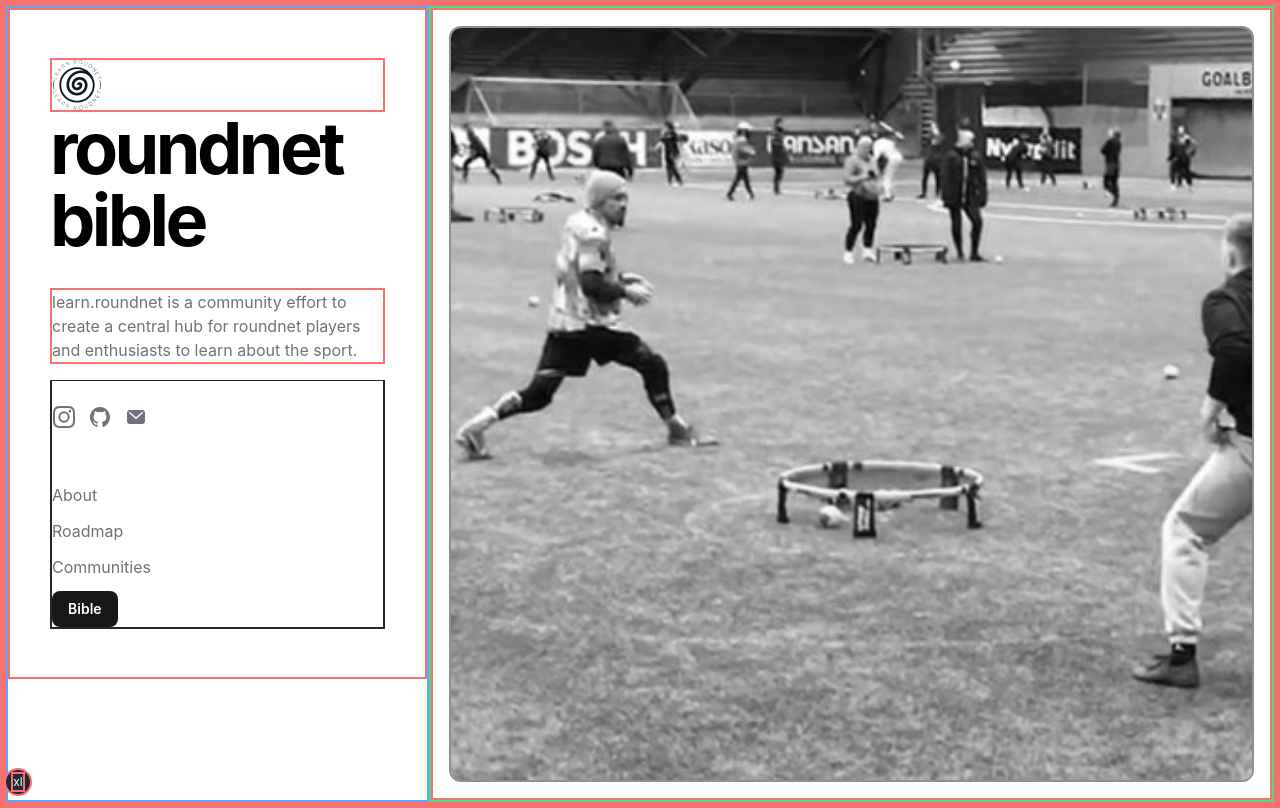
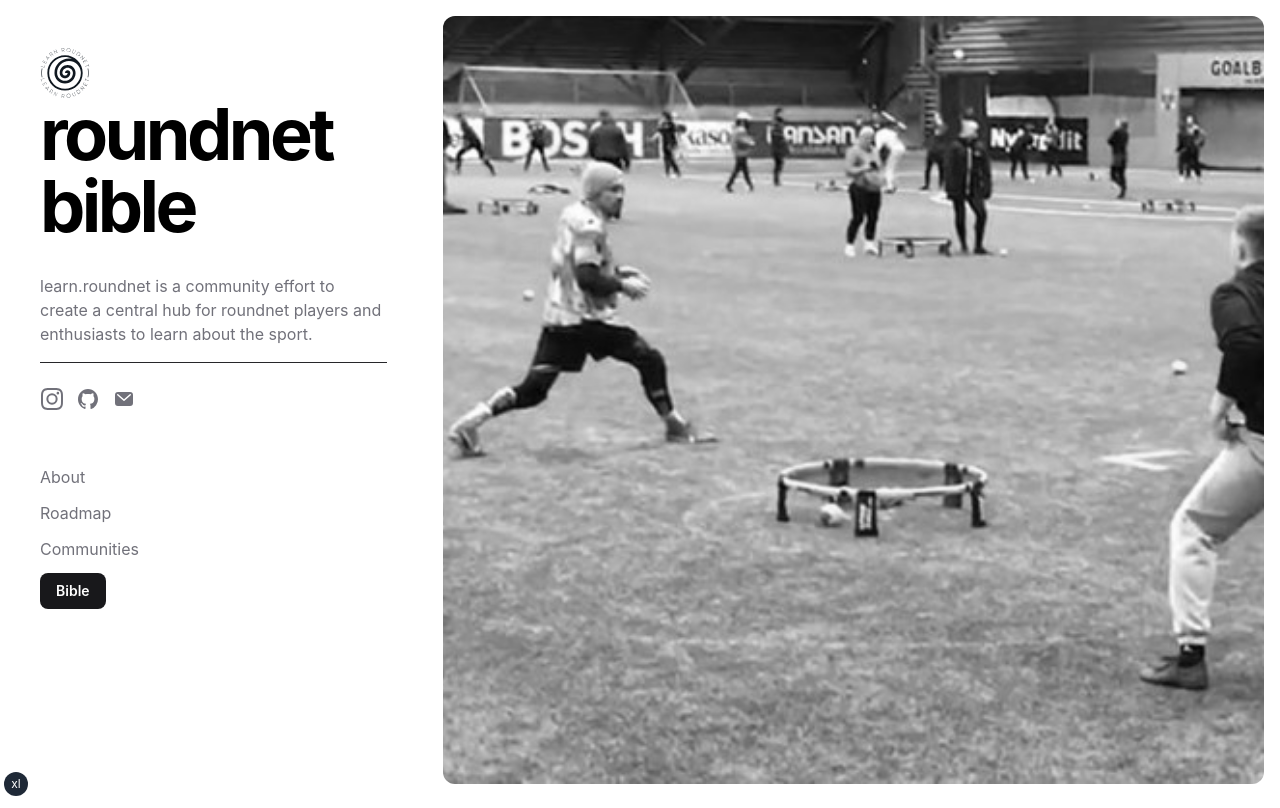
Before and after one commit to AndersSpringborg/learn.roundnet, a Next.js app: page / in a window 1280 px wide. Built offline with nearby package versions, Linux system fonts and the light colour scheme.

Commit message:
ops med styles

```diff
--- a/styles.css
+++ b/styles.css
@@ -7,13 +7,4 @@
   body {
     @apply dark:bg-trueGray-700;
   }
-  div {
-    @apply border-2 border-red-400;
-  }
-  aside {
-    @apply border-2 border-blue-400;
-  }
-  main {
-    @apply border-2 border-green-400;
-  }
 }
```
